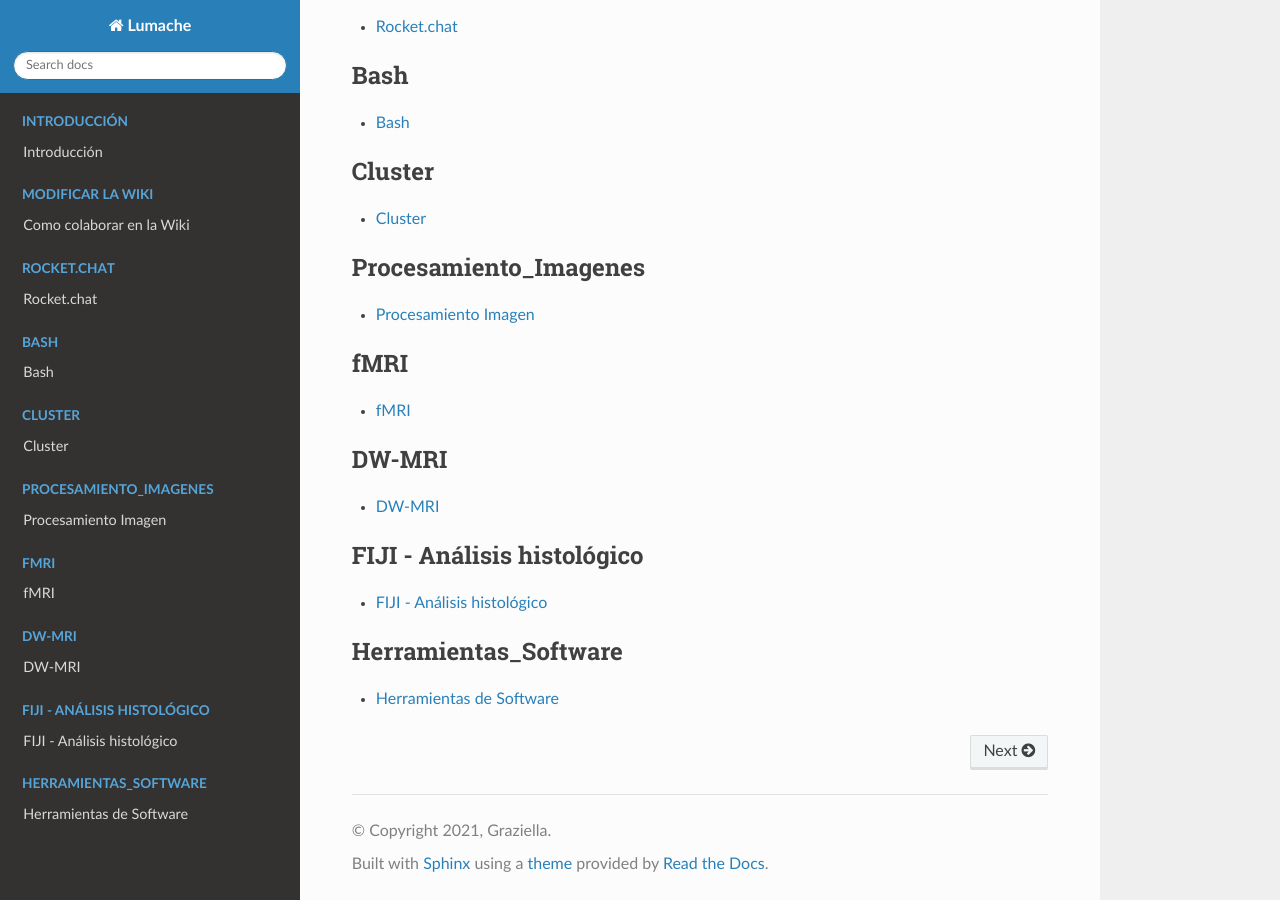
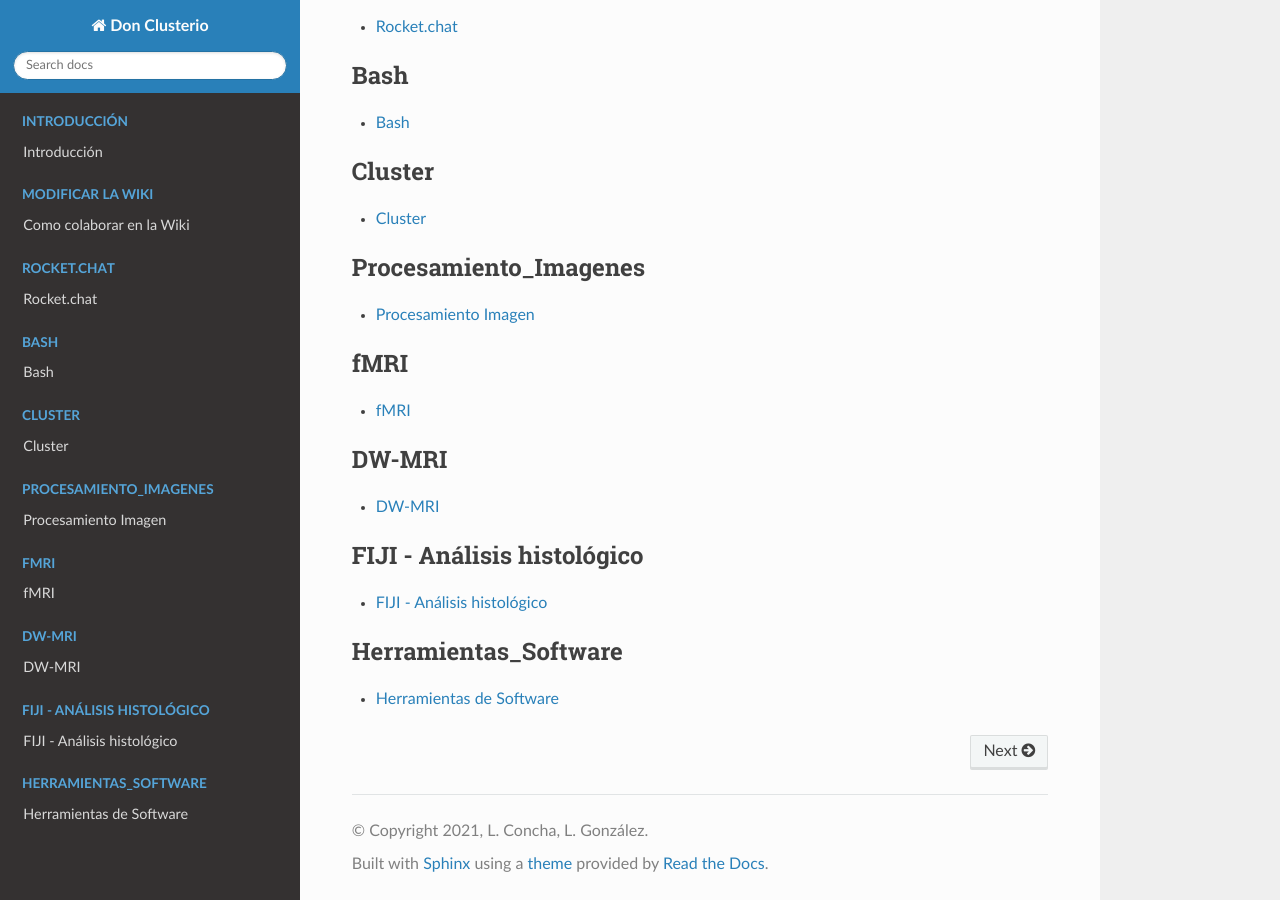
Before and after one commit to lgs5728/clusterio-c13, a Sphinx documentation site: the page built from docs/source/index.rst, in a window 1280 px wide and 900 px high, scrolled down 1070 px. Built offline with Sphinx 7.4.7 and the Read the Docs theme 3.1.0, drawn with Linux system fonts in a browser that asks for light colours; pages that are not in the unit, such as notebooks, are missing from menus.

Commit message:
Test comité

```diff
--- a/docs/source/conf.py
+++ b/docs/source/conf.py
@@ -2,9 +2,9 @@
 
 # -- Project information
 
-project = 'Lumache'
-copyright = '2021, Graziella'
-author = 'Graziella'
+project = 'Don Clusterio'
+copyright = '2021, L. Concha, L. González'
+author = 'L. Concha, L. González'
 
 release = '0.1'
 version = '0.1.0'
```
